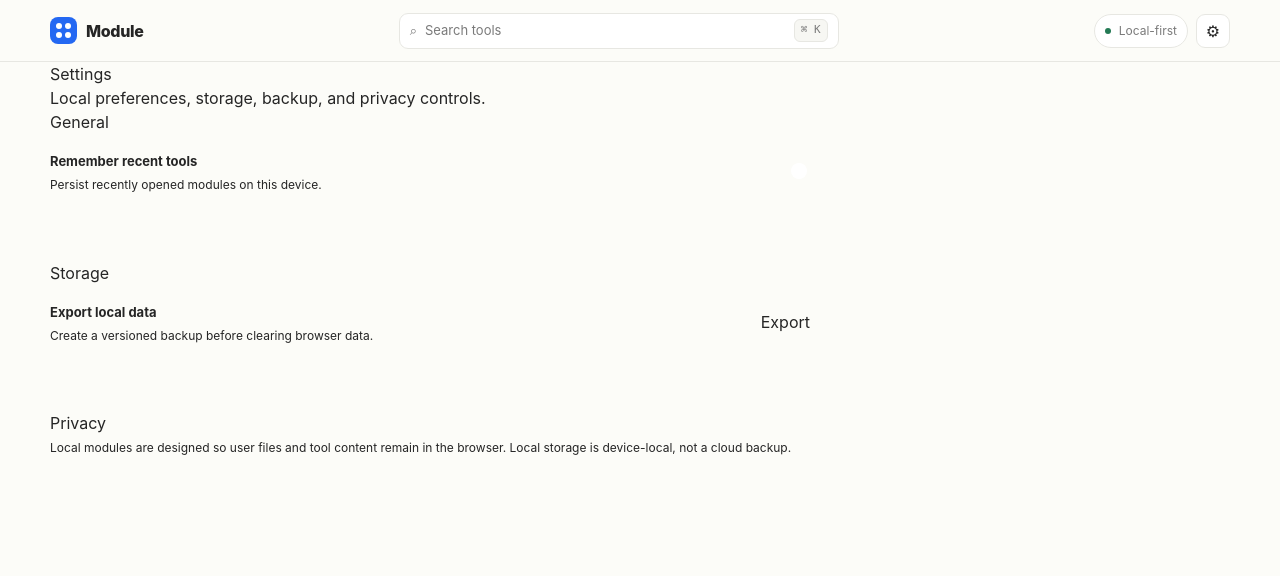
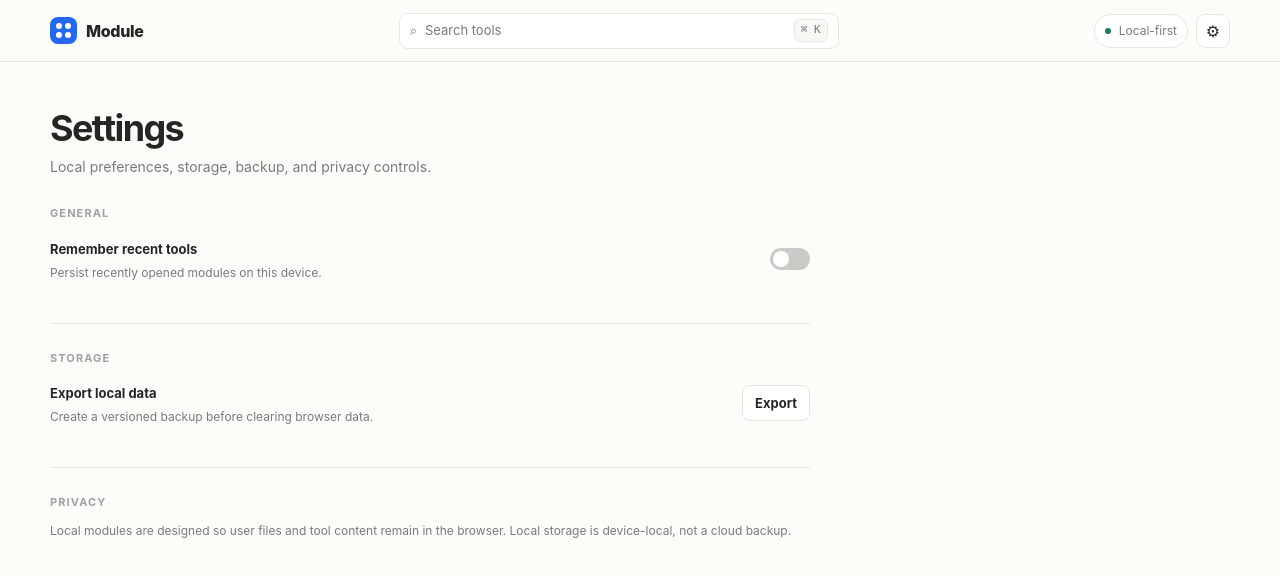
Before and after one commit to howlil/modu-app, a SvelteKit app: page /settings in a window 1280 px wide. Shown: the top 576 px of the page. Built offline with nearby package versions, Linux system fonts and the light colour scheme.

Commit message:
refactor: use Tailwind and library primitives in src/routes/settings/+page.svelte

```diff
--- a/src/routes/settings/+page.svelte
+++ b/src/routes/settings/+page.svelte
@@ -1,102 +1,55 @@
+<script lang="ts">
+  import { Button, Switch } from 'bits-ui';
+
+  let rememberRecent = $state(true);
+</script>
+
 <svelte:head><title>Settings — Module</title></svelte:head>
 
-<section class="page">
-  <div class="page-head">
-    <div>
-      <h1 class="page-title">Settings</h1>
-      <p class="page-copy">Local preferences, storage, backup, and privacy controls.</p>
-    </div>
+<section class="py-12 max-[760px]:py-7">
+  <div class="mb-7">
+    <h1 class="m-0 text-[clamp(30px,4vw,36px)] font-[750] leading-[1.05] tracking-[-0.045em]">Settings</h1>
+    <p class="mt-2 max-w-[680px] text-sm leading-[1.55] text-muted">Local preferences, storage, backup, and privacy controls.</p>
   </div>
 
-  <div class="settings">
-    <section>
-      <div class="label">General</div>
-      <div class="setting-row">
+  <div class="max-w-[760px]">
+    <section class="mb-[26px] border-b border-line pb-[26px]">
+      <div class="text-[11px] font-bold uppercase tracking-[0.1em] text-muted-2">General</div>
+      <div class="flex items-center justify-between gap-6 py-3.5">
         <div>
-          <strong>Remember recent tools</strong>
-          <p>Persist recently opened modules on this device.</p>
+          <strong class="text-[13px]">Remember recent tools</strong>
+          <p class="mt-1 text-xs leading-[1.55] text-muted">Persist recently opened modules on this device.</p>
         </div>
-        <button class="toggle on" type="button" aria-label="Remember recent tools"></button>
+
+        <Switch.Root
+          bind:checked={rememberRecent}
+          class="relative h-[22px] w-10 shrink-0 rounded-full bg-[#c9cbc7] outline-none transition-colors data-[checked]:bg-brand focus-visible:ring-2 focus-visible:ring-brand focus-visible:ring-offset-2"
+          aria-label="Remember recent tools"
+        >
+          <Switch.Thumb class="block size-4 translate-x-[3px] rounded-full bg-white transition-transform data-[checked]:translate-x-[21px]" />
+        </Switch.Root>
+      </div>
+    </section>
+
+    <section class="mb-[26px] border-b border-line pb-[26px]">
+      <div class="text-[11px] font-bold uppercase tracking-[0.1em] text-muted-2">Storage</div>
+      <div class="flex items-center justify-between gap-6 py-3.5">
+        <div>
+          <strong class="text-[13px]">Export local data</strong>
+          <p class="mt-1 text-xs leading-[1.55] text-muted">Create a versioned backup before clearing browser data.</p>
+        </div>
+        <Button.Root class="inline-flex min-h-9 items-center justify-center rounded-lg border border-line bg-surface px-3 text-[13px] font-[650] hover:bg-surface-soft" type="button">
+          Export
+        </Button.Root>
       </div>
     </section>
 
     <section>
-      <div class="label">Storage</div>
-      <div class="setting-row">
-        <div>
-          <strong>Export local data</strong>
-          <p>Create a versioned backup before clearing browser data.</p>
-        </div>
-        <button class="button" type="button">Export</button>
-      </div>
-    </section>
-
-    <section>
-      <div class="label">Privacy</div>
-      <p class="privacy-copy">
+      <div class="text-[11px] font-bold uppercase tracking-[0.1em] text-muted-2">Privacy</div>
+      <p class="mt-3 text-xs leading-[1.55] text-muted">
         Local modules are designed so user files and tool content remain in the browser.
         Local storage is device-local, not a cloud backup.
       </p>
     </section>
   </div>
 </section>
-
-<style>
-  .settings {
-    max-width: 760px;
-  }
-
-  .settings > section {
-    padding: 0 0 26px;
-    margin-bottom: 26px;
-    border-bottom: 1px solid var(--line);
-  }
-
-  .setting-row {
-    display: flex;
-    align-items: center;
-    justify-content: space-between;
-    gap: 24px;
-    padding: 14px 0;
-  }
-
-  .setting-row strong {
-    font-size: 13px;
-  }
-
-  .setting-row p,
-  .privacy-copy {
-    margin: 4px 0 0;
-    color: var(--muted);
-    font-size: 12px;
-    line-height: 1.55;
-  }
-
-  .toggle {
-    width: 40px;
-    height: 22px;
-    border: 0;
-    border-radius: 999px;
-    background: #c9cbc7;
-    position: relative;
-  }
-
-  .toggle::after {
-    content: '';
-    position: absolute;
-    top: 3px;
-    left: 3px;
-    width: 16px;
-    height: 16px;
-    border-radius: 50%;
-    background: white;
-  }
-
-  .toggle.on {
-    background: var(--brand);
-  }
-
-  .toggle.on::after {
-    left: 21px;
-  }
-</style>
```
